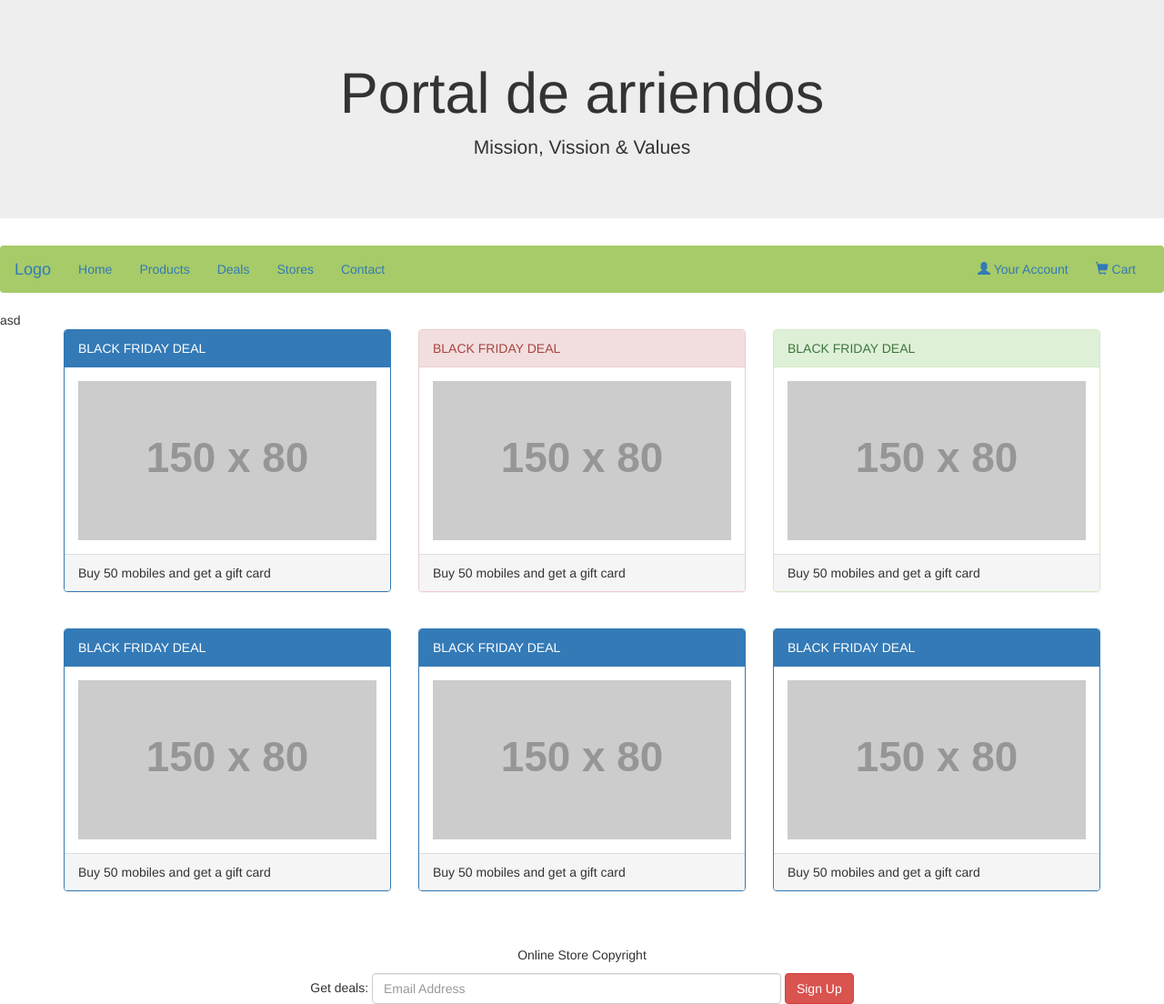
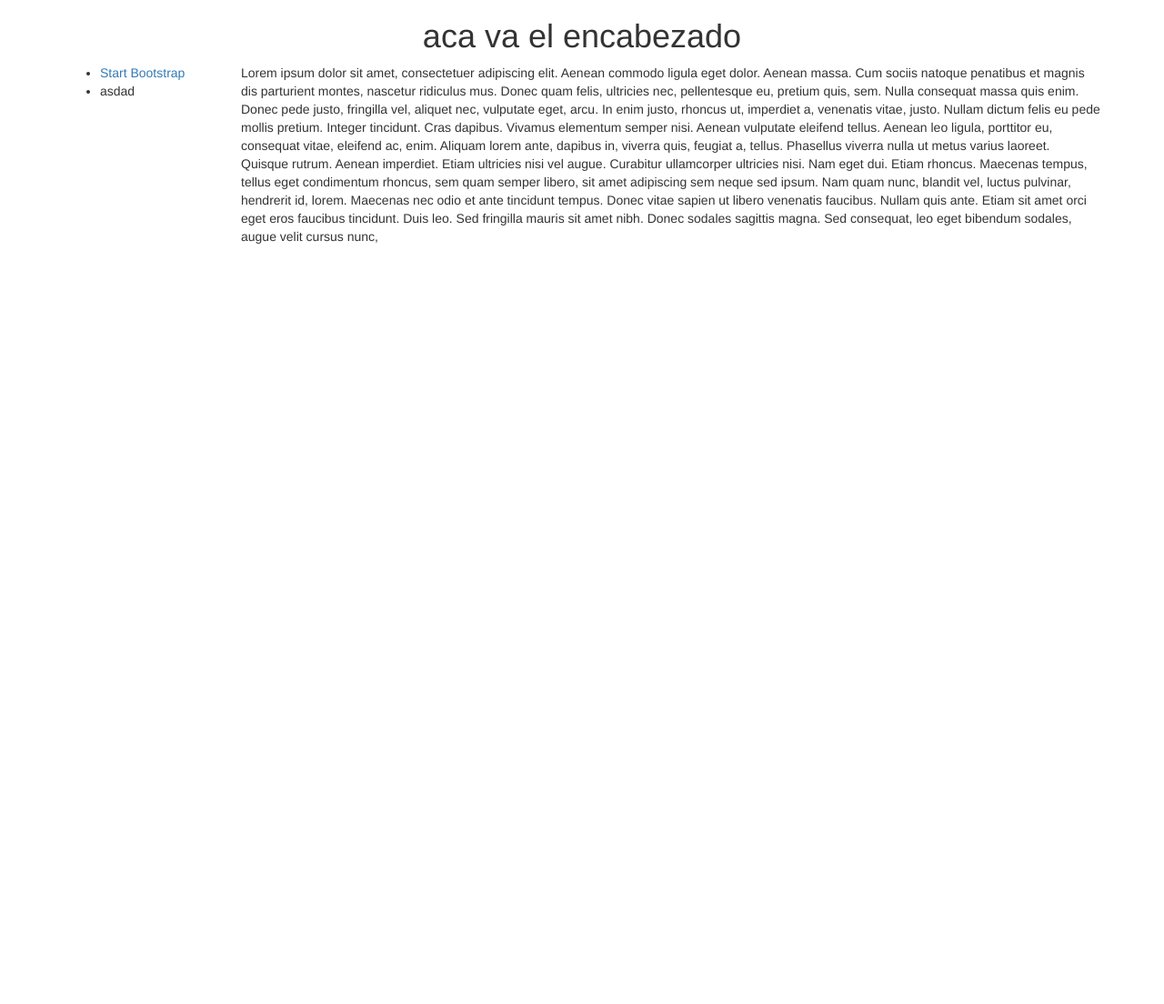
Before and after one commit to rreyescl/portalArriendo, a PHP site: page / in a window 1280 px wide. Shown: the whole page at 91% size. After the commit the page ends 268 px from the top, so only its background shows below. Run offline with PHP 8.4, Linux system fonts and the light colour scheme; grey boxes labelled with a size stand in for pictures from a placeholder-image service; some libraries are stand-ins or nearby versions.

Commit message:
cambios en header,index,reservas,propietario y arrendatario #rreyes

```diff
--- a/modelos/Arrendatario/Arrendatario.php
+++ b/modelos/Arrendatario/Arrendatario.php
@@ -2,16 +2,10 @@
 
 class Arrendatario extends Propietario
 {
-
   function __construct()
   {
 
   }
-
-
-
-
-
 }
 
 
--- a/modelos/Reservas/Reservas.php
+++ b/modelos/Reservas/Reservas.php
@@ -2,7 +2,7 @@
 /**
 *
 */
-class ClassName extends AnotherClass
+class Reservas
 {
   private $id;
   private $id_arrendatario;
@@ -10,7 +10,7 @@ class ClassName extends AnotherClass
   private $desde;
   private $hasta;
 
-  function __construct(argument)
+  function __construct()
   {
 
   }
--- a/vistas/index/header.php
+++ b/vistas/index/header.php
@@ -3,14 +3,13 @@
   <head>
     <meta charset="utf-8">
     <meta name="viewport" content="width=device-width, initial-scale=1">
-    <link rel="stylesheet" href="../css/estilos.css">
-    <link rel="stylesheet" href="../css/bootstrap.min.css">
-
-    <script src="../js/jquery.js"></script>
-  <script src="../js/bootstrap.min.js"></script>
+    <link rel="stylesheet" href="../../css/estilos.css">
+    <link rel="stylesheet" href="../../lib/bootstrap/bootstrap.min.css">
+    <script src="../../lib/js/jquery.js"></script>
+    <script src="../../lib/bootstrap/bootstrap.min.js"></script>
     <title></title>
   </head>
-    <div class="jumbotron">
+    <!--<div class="jumbotron">
       <div class="container text-center">
         <h1>Portal de arriendos</h1>
         <p>Mission, Vission & Values</p>
@@ -41,4 +40,4 @@
           </ul>
         </div>
       </div>
-    </nav>
+    </nav>-->
--- a/vistas/index/index.php
+++ b/vistas/index/index.php
@@ -1,66 +1,41 @@
-<?php include "header.php"; ?>
+<?php
+include "header.php";
+include "../../modelos/Conexion/Conexion.php";
+$objConectar = new Conexion();
+//$objConectar->conectar();
+
+
+?>
 <body>
-asd
-
 <div class="container">
-      <div class="row">
-        <div class="col-sm-4">
-          <div class="panel panel-primary">
-            <div class="panel-heading">BLACK FRIDAY DEAL</div>
-            <div class="panel-body"><img src="http://placehold.it/150x80?text=IMAGE" class="img-responsive" style="width:100%" alt="Image"></div>
-            <div class="panel-footer">Buy 50 mobiles and get a gift card</div>
-          </div>
-        </div>
-        <div class="col-sm-4">
-          <div class="panel panel-danger">
-            <div class="panel-heading">BLACK FRIDAY DEAL</div>
-            <div class="panel-body"><img src="http://placehold.it/150x80?text=IMAGE" class="img-responsive" style="width:100%" alt="Image"></div>
-            <div class="panel-footer">Buy 50 mobiles and get a gift card</div>
-          </div>
-        </div>
-        <div class="col-sm-4">
-          <div class="panel panel-success">
-            <div class="panel-heading">BLACK FRIDAY DEAL</div>
-            <div class="panel-body"><img src="http://placehold.it/150x80?text=IMAGE" class="img-responsive" style="width:100%" alt="Image"></div>
-            <div class="panel-footer">Buy 50 mobiles and get a gift card</div>
+    <div class="row text-center">
+        <div class="col-sm-12">
+            <h1>aca va el encabezado</h1>
         </div>
     </div>
 </div>
-    </div><br>
-
 <div class="container">
     <div class="row">
-        <div class="col-sm-4">
-          <div class="panel panel-primary">
-            <div class="panel-heading">BLACK FRIDAY DEAL</div>
-            <div class="panel-body"><img src="http://placehold.it/150x80?text=IMAGE" class="img-responsive" style="width:100%" alt="Image"></div>
-            <div class="panel-footer">Buy 50 mobiles and get a gift card</div>
-          </div>
-        </div>
-        <div class="col-sm-4">
-          <div class="panel panel-primary">
-            <div class="panel-heading">BLACK FRIDAY DEAL</div>
-            <div class="panel-body"><img src="http://placehold.it/150x80?text=IMAGE" class="img-responsive" style="width:100%" alt="Image"></div>
-            <div class="panel-footer">Buy 50 mobiles and get a gift card</div>
-          </div>
-        </div>
-        <div class="col-sm-4">
-          <div class="panel panel-primary">
-            <div class="panel-heading">BLACK FRIDAY DEAL</div>
-            <div class="panel-body"><img src="http://placehold.it/150x80?text=IMAGE" class="img-responsive" style="width:100%" alt="Image"></div>
-            <div class="panel-footer">Buy 50 mobiles and get a gift card</div>
+        <div class="col-sm-2">
+            <div id="wrapper">
+                <div id="sidebar-wrapper">
+                    <ul class="sidebar-wrapper">
+                        <li class="sidebar-brand">
+                            <a href="#">
+                                Start Bootstrap
+                            </a>
+                        </li>
+                        <li>
+                            asdad
+                        </li>
+                    </ul>
                 </div>
             </div>
         </div>
-    </div><br><br>
-
-    <footer class="container-fluid text-center">
-      <p>Online Store Copyright</p>
-      <form class="form-inline">Get deals:
-        <input type="email" class="form-control" size="50" placeholder="Email Address">
-        <button type="button" class="btn btn-danger">Sign Up</button>
-      </form>
-    </footer>
+        <div class="col-sm-10">
+            Lorem ipsum dolor sit amet, consectetuer adipiscing elit. Aenean commodo ligula eget dolor. Aenean massa. Cum sociis natoque penatibus et magnis dis parturient montes, nascetur ridiculus mus. Donec quam felis, ultricies nec, pellentesque eu, pretium quis, sem. Nulla consequat massa quis enim. Donec pede justo, fringilla vel, aliquet nec, vulputate eget, arcu. In enim justo, rhoncus ut, imperdiet a, venenatis vitae, justo. Nullam dictum felis eu pede mollis pretium. Integer tincidunt. Cras dapibus. Vivamus elementum semper nisi. Aenean vulputate eleifend tellus. Aenean leo ligula, porttitor eu, consequat vitae, eleifend ac, enim. Aliquam lorem ante, dapibus in, viverra quis, feugiat a, tellus. Phasellus viverra nulla ut metus varius laoreet. Quisque rutrum. Aenean imperdiet. Etiam ultricies nisi vel augue. Curabitur ullamcorper ultricies nisi. Nam eget dui. Etiam rhoncus. Maecenas tempus, tellus eget condimentum rhoncus, sem quam semper libero, sit amet adipiscing sem neque sed ipsum. Nam quam nunc, blandit vel, luctus pulvinar, hendrerit id, lorem. Maecenas nec odio et ante tincidunt tempus. Donec vitae sapien ut libero venenatis faucibus. Nullam quis ante. Etiam sit amet orci eget eros faucibus tincidunt. Duis leo. Sed fringilla mauris sit amet nibh. Donec sodales sagittis magna. Sed consequat, leo eget bibendum sodales, augue velit cursus nunc,
+        </div>
+    </div>
+</div>
 
 </body>
-</html>
```
Also changed, not shown: modelos/Propietario/Propietario.php (+37 -25 lines). Lines whose indentation alone changed are shown as unchanged.
